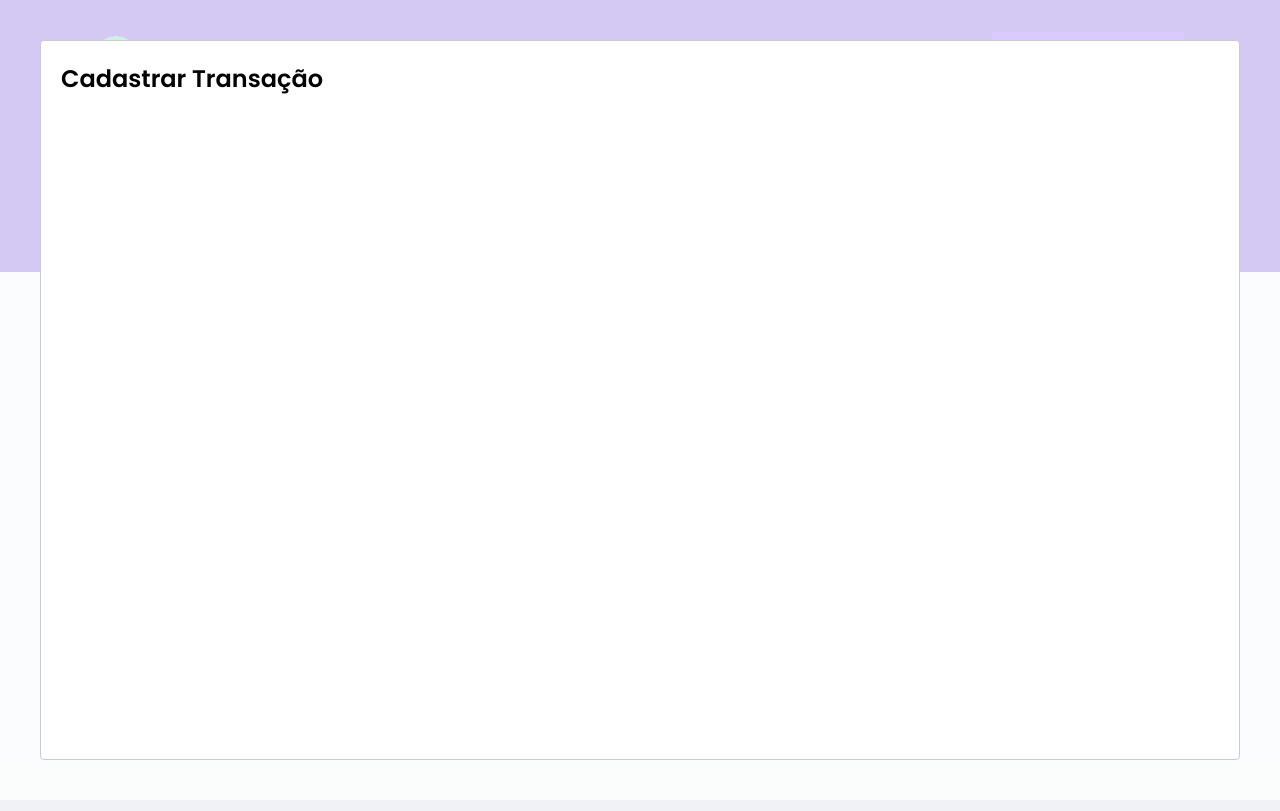
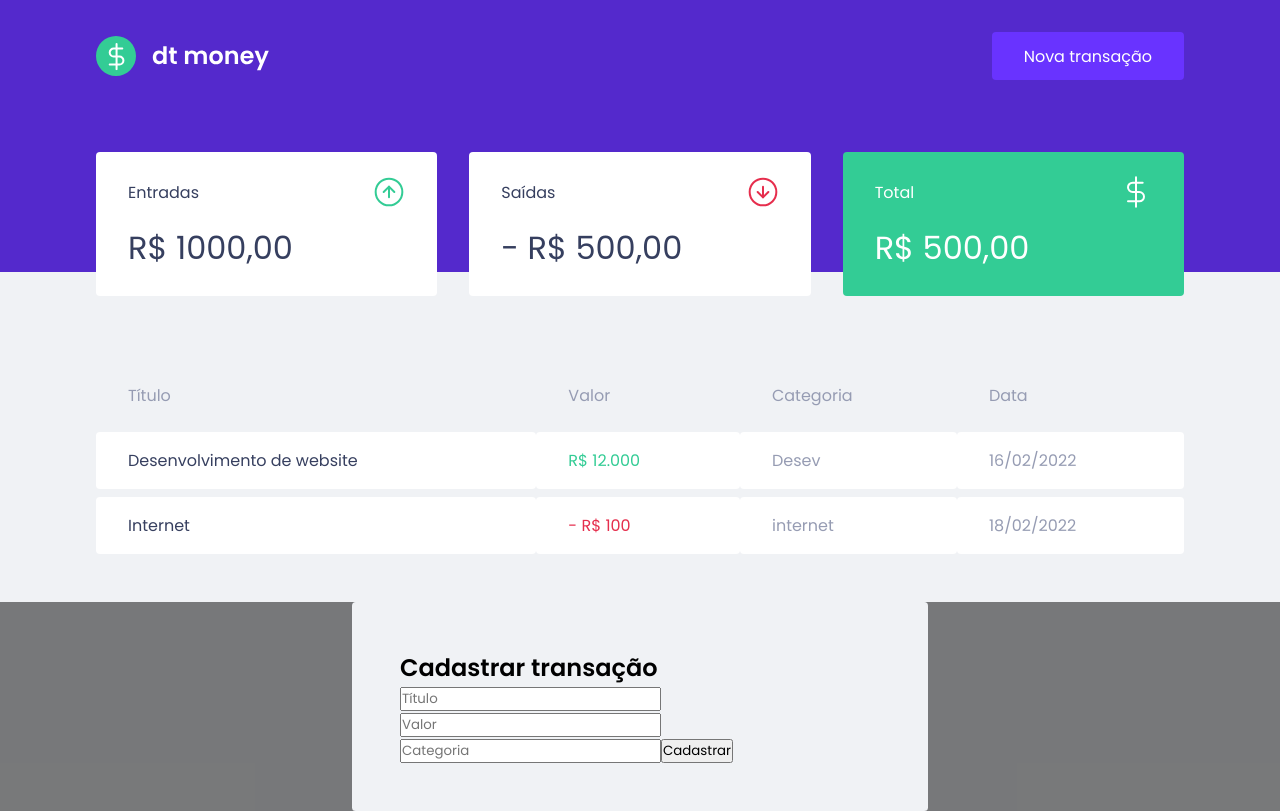
Before and after one commit to alesandraisla/ignite-dt-money-reactjs, a React (Create React App) app: page / in a window 1280 px wide. Both pictures are taken after a click on the button "Nova transação". Built offline with nearby package versions, Linux system fonts and the light colour scheme; no server answers; what miragejs would draw is missing.

Commit message:
Estrutura do formulário

```diff
--- a/src/App.tsx
+++ b/src/App.tsx
@@ -3,6 +3,7 @@
 import { GlobalStyle } from "./styles/global";
 import Modal from 'react-modal';
 import { useState } from "react";
+import { NewTransactionModal } from "./components/NewTransactionModal";
 
 Modal.setAppElement('#root');
 
@@ -19,15 +20,13 @@
   }
   return (
       <>
-      <Header onOpenNewTransactionModal={handleOpenNewTransactionModal}/>
-      <Dashboard/>
-      <Modal
-        isOpen={isNewTransactionModalOpen}
-        onRequestClose={handleCloseNewTransactionModal}
-      >
-        <h2>Cadastrar Transação</h2>
-      </Modal>
-      <GlobalStyle/>
+        <Header onOpenNewTransactionModal={handleOpenNewTransactionModal}/>
+        <Dashboard/>
+        <NewTransactionModal
+          isOpen={isNewTransactionModalOpen}
+          onRequestClose={handleCloseNewTransactionModal}
+        />
+        <GlobalStyle/>
       </>
   );
 }
--- /dev/null
+++ b/src/components/NewTransactionModal/index.tsx
@@ -0,0 +1,29 @@
+import Modal from 'react-modal'
+import { Container } from './styles';
+
+interface NewTransactionModalProps {
+    isOpen: boolean;
+    onRequestClose: () => void;
+}
+
+
+export function NewTransactionModal({ isOpen, onRequestClose}: NewTransactionModalProps) {
+    return(
+        <Modal
+        isOpen={isOpen}
+        onRequestClose={onRequestClose}
+        overlayClassName="react-modal-overlay"
+        className="react-modal-content"
+        >
+        <Container>
+            <h2>Cadastrar transação</h2>
+            <input placeholder="Título" />
+            <input type="number" placeholder="Valor" />
+            <input placeholder="Categoria" />
+            <button type="submit">
+                Cadastrar
+            </button>
+        </Container>
+        </Modal>
+    );
+}
--- /dev/null
+++ b/src/components/NewTransactionModal/styles.ts
@@ -0,0 +1,4 @@
+import styled from 'styled-components'
+
+export const Container = styled.form`
+`
--- a/src/styles/global.ts
+++ b/src/styles/global.ts
@@ -50,4 +50,27 @@
         opacity: 0.6;
         cursor: not-allowed;
     }
+
+    .react-modal-overlay {
+        background-color: rgba(0,0,0,0.5);
+
+        position: 0;
+        top: 0;
+        bottom: 0;
+        right: 0;
+        left: 0;
+
+        display:flex;
+        align-content: center;
+        justify-content: center;
+    }
+
+    .react-modal-content {
+        width: 100%;
+        max-width: 576px;
+        background:var(--background);
+        padding: 3rem;
+        position: relative;
+        border-radius: 0.24rem;
+    }
 `
```
